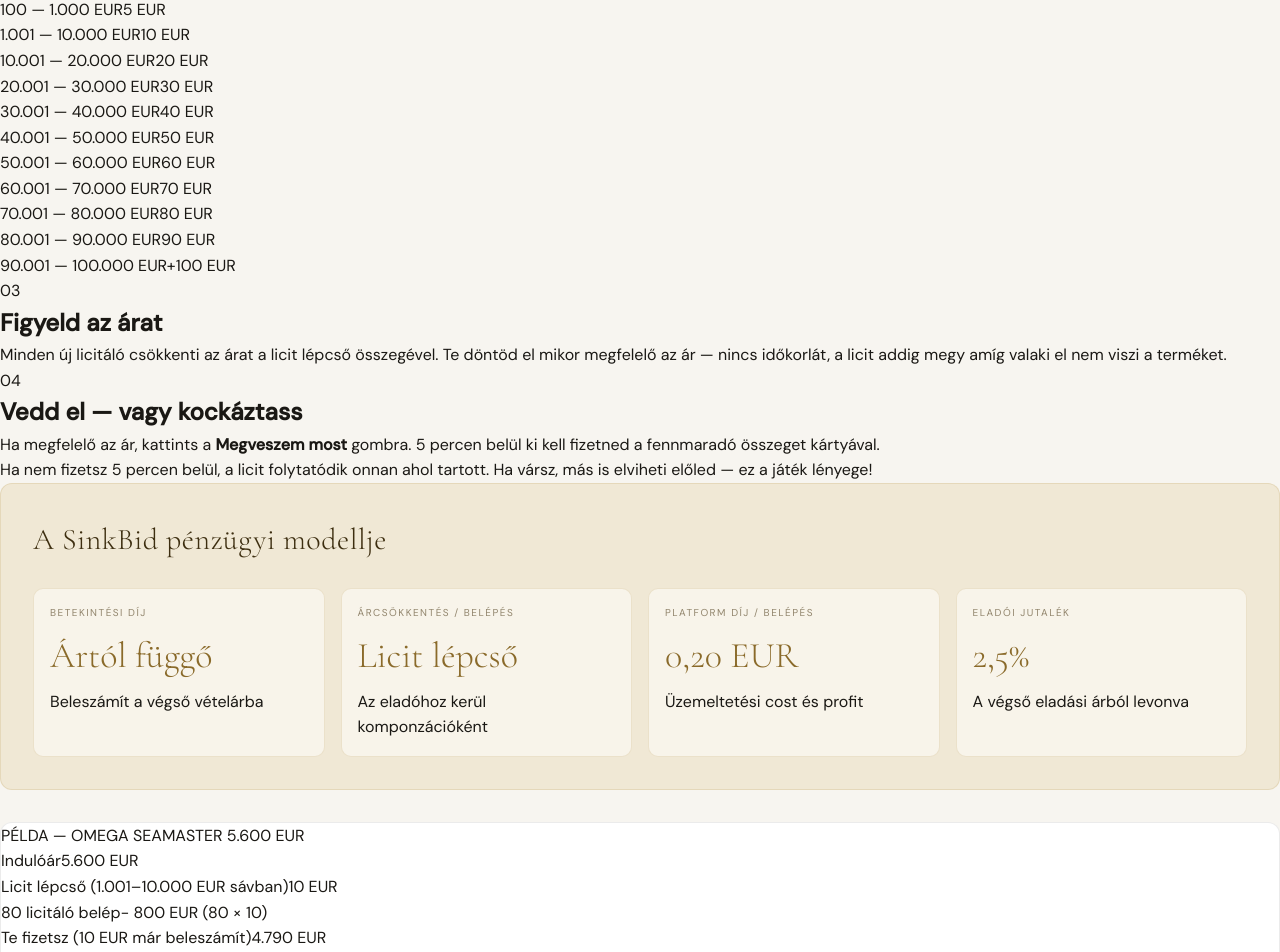
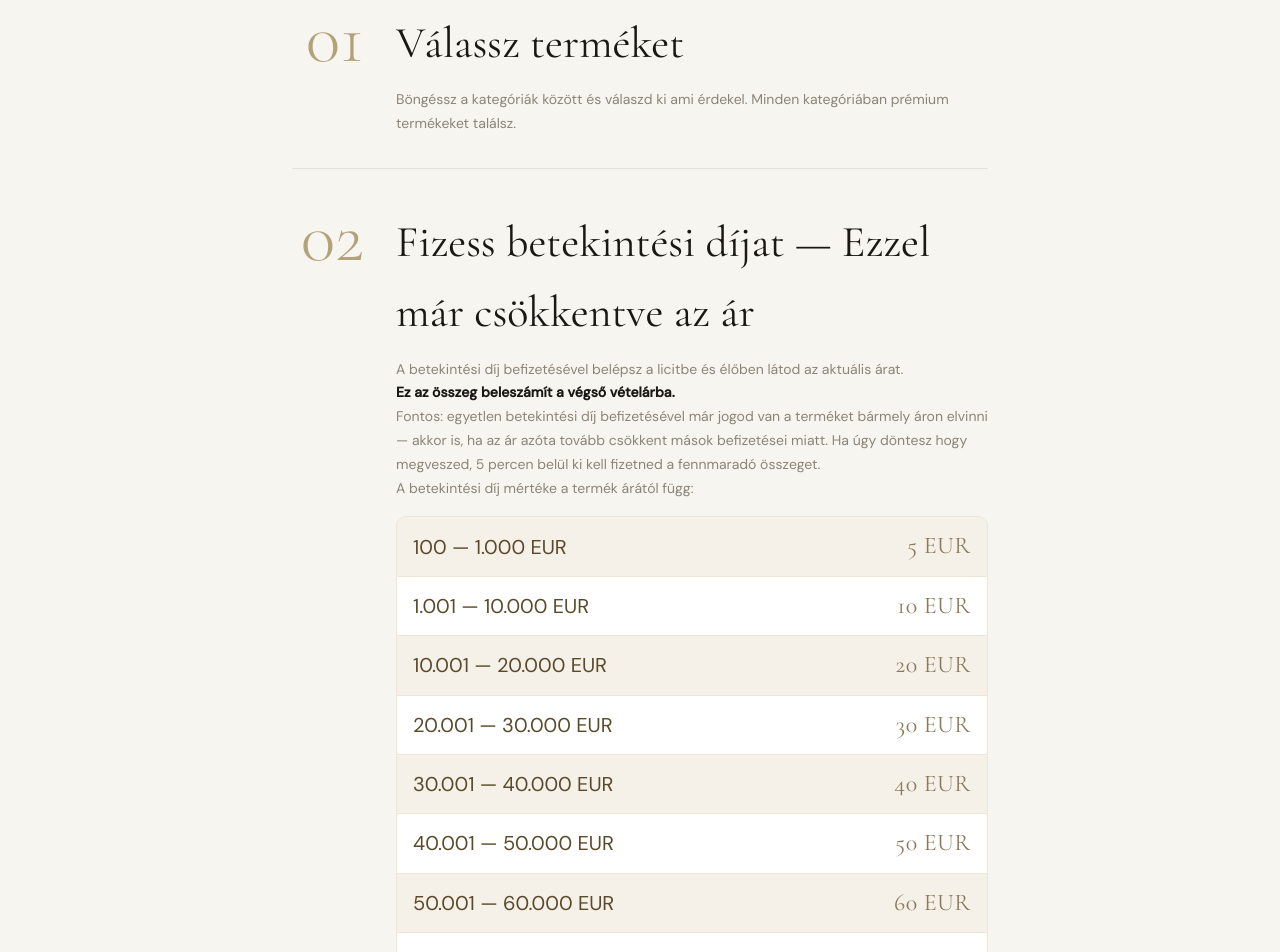
Before and after one commit to istvanlaha/SinkBid, a React (Vite) app: page /how in a window 1280 px wide. Shown: the part 400-1352 px from the top of the page. Built offline with nearby package versions, Linux system fonts and the light colour scheme.

Commit message:
Update HowItWorks.jsx

```diff
--- a/src/pages/HowItWorks.jsx
+++ b/src/pages/HowItWorks.jsx
@@ -8,59 +8,60 @@ export default function HowItWorks() {
   return (
     <div className={styles.wrap}>
 
-      <div className={styles.hero}>
-        <h1 className={styles.heroTitle}>Hogyan működik a SinkBid?</h1>
+      <div className={styles.header}>
+        <div className={styles.headerTag}>Fordított licit platform</div>
+        <h1 className={styles.headerTitle}>Hogyan működik a SinkBid?</h1>
       </div>
 
-      <div className={styles.sections}>
+      <div className={styles.main}>
+        <div className={styles.steps}>
 
-        <div className={styles.section}>
-          <div className={styles.num}>01</div>
-          <div className={styles.content}>
-            <h2 className={styles.sectionTitle}>Válassz terméket</h2>
-            <p className={styles.sectionText}>Böngéssz a kategóriák között és válaszd ki ami érdekel. Minden kategóriában prémium termékeket találsz.</p>
+          <div className={styles.step}>
+            <div className={styles.stepN}>01</div>
+            <div className={styles.stepContent}>
+              <h3 className={styles.stepTitle}>Válassz terméket</h3>
+              <p className={styles.stepDesc}>Böngéssz a kategóriák között és válaszd ki ami érdekel. Minden kategóriában prémium termékeket találsz.</p>
             </div>
           </div>
 
-        <div className={styles.section}>
-          <div className={styles.num}>02</div>
-          <div className={styles.content}>
-            <h2 className={styles.sectionTitle}>Fizess betekintési díjat — Ezzel már csökkentve az ár</h2>
-            <p className={styles.sectionText}>A betekintési díj befizetésével belépsz a licitbe és élőben látod az aktuális árat.</p>
-            <p className={styles.sectionHighlight}>Ez az összeg beleszámít a végső vételárba.</p>
-            <p className={styles.sectionText}>Fontos: egyetlen betekintési díj befizetésével már jogod van a terméket bármely áron elvinni — akkor is, ha az ár azóta tovább csökkent mások befizetései miatt. Ha úgy döntesz hogy megveszed, 5 percen belül ki kell fizetned a fennmaradó összeget.</p>
-            <p className={styles.sectionText}>A betekintési díj mértéke a termék árától függ:</p>
-
-            <div className={styles.table}>
-              <div className={styles.tableRow}><span>100 — 1.000 EUR</span><span>5 EUR</span></div>
-              <div className={styles.tableRow}><span>1.001 — 10.000 EUR</span><span>10 EUR</span></div>
-              <div className={styles.tableRow}><span>10.001 — 20.000 EUR</span><span>20 EUR</span></div>
-              <div className={styles.tableRow}><span>20.001 — 30.000 EUR</span><span>30 EUR</span></div>
-              <div className={styles.tableRow}><span>30.001 — 40.000 EUR</span><span>40 EUR</span></div>
-              <div className={styles.tableRow}><span>40.001 — 50.000 EUR</span><span>50 EUR</span></div>
-              <div className={styles.tableRow}><span>50.001 — 60.000 EUR</span><span>60 EUR</span></div>
-              <div className={styles.tableRow}><span>60.001 — 70.000 EUR</span><span>70 EUR</span></div>
-              <div className={styles.tableRow}><span>70.001 — 80.000 EUR</span><span>80 EUR</span></div>
-              <div className={styles.tableRow}><span>80.001 — 90.000 EUR</span><span>90 EUR</span></div>
-              <div className={styles.tableRow}><span>90.001 — 100.000 EUR+</span><span>100 EUR</span></div>
+          <div className={styles.step}>
+            <div className={styles.stepN}>02</div>
+            <div className={styles.stepContent}>
+              <h3 className={styles.stepTitle}>Fizess betekintési díjat — Ezzel már csökkentve az ár</h3>
+              <p className={styles.stepDesc}>A betekintési díj befizetésével belépsz a licitbe és élőben látod az aktuális árat.</p>
+              <p className={styles.stepDesc}><strong>Ez az összeg beleszámít a végső vételárba.</strong></p>
+              <p className={styles.stepDesc}>Fontos: egyetlen betekintési díj befizetésével már jogod van a terméket bármely áron elvinni — akkor is, ha az ár azóta tovább csökkent mások befizetései miatt. Ha úgy döntesz hogy megveszed, 5 percen belül ki kell fizetned a fennmaradó összeget.</p>
+              <p className={styles.stepDesc}>A betekintési díj mértéke a termék árától függ:</p>
+              <div className={styles.bidStepTable}>
+                <div className={styles.bidStepRow}><span>100 — 1.000 EUR</span><span className={styles.bidStepVal}>5 EUR</span></div>
+                <div className={styles.bidStepRow}><span>1.001 — 10.000 EUR</span><span className={styles.bidStepVal}>10 EUR</span></div>
+                <div className={styles.bidStepRow}><span>10.001 — 20.000 EUR</span><span className={styles.bidStepVal}>20 EUR</span></div>
+                <div className={styles.bidStepRow}><span>20.001 — 30.000 EUR</span><span className={styles.bidStepVal}>30 EUR</span></div>
+                <div className={styles.bidStepRow}><span>30.001 — 40.000 EUR</span><span className={styles.bidStepVal}>40 EUR</span></div>
+                <div className={styles.bidStepRow}><span>40.001 — 50.000 EUR</span><span className={styles.bidStepVal}>50 EUR</span></div>
+                <div className={styles.bidStepRow}><span>50.001 — 60.000 EUR</span><span className={styles.bidStepVal}>60 EUR</span></div>
+                <div className={styles.bidStepRow}><span>60.001 — 70.000 EUR</span><span className={styles.bidStepVal}>70 EUR</span></div>
+                <div className={styles.bidStepRow}><span>70.001 — 80.000 EUR</span><span className={styles.bidStepVal}>80 EUR</span></div>
+                <div className={styles.bidStepRow}><span>80.001 — 90.000 EUR</span><span className={styles.bidStepVal}>90 EUR</span></div>
+                <div className={styles.bidStepRow}><span>90.001 — 100.000 EUR+</span><span className={styles.bidStepVal}>100 EUR</span></div>
               </div>
             </div>
           </div>
 
-        <div className={styles.section}>
-          <div className={styles.num}>03</div>
-          <div className={styles.content}>
-            <h2 className={styles.sectionTitle}>Figyeld az árat</h2>
-            <p className={styles.sectionText}>Minden új licitáló csökkenti az árat a licit lépcső összegével. Te döntöd el mikor megfelelő az ár — nincs időkorlát, a licit addig megy amíg valaki el nem viszi a terméket.</p>
+          <div className={styles.step}>
+            <div className={styles.stepN}>03</div>
+            <div className={styles.stepContent}>
+              <h3 className={styles.stepTitle}>Figyeld az árat</h3>
+              <p className={styles.stepDesc}>Minden új licitáló csökkenti az árat a licit lépcső összegével. Te döntöd el mikor megfelelő az ár — nincs időkorlát, a licit addig megy amíg valaki el nem viszi a terméket.</p>
             </div>
           </div>
 
-        <div className={styles.section}>
-          <div className={styles.num}>04</div>
-          <div className={styles.content}>
-            <h2 className={styles.sectionTitle}>Vedd el — vagy kockáztass</h2>
-            <p className={styles.sectionText}>Ha megfelelő az ár, kattints a <strong>Megveszem most</strong> gombra. 5 percen belül ki kell fizetned a fennmaradó összeget kártyával.</p>
-            <p className={styles.sectionText}>Ha nem fizetsz 5 percen belül, a licit folytatódik onnan ahol tartott. Ha vársz, más is elviheti előled — ez a játék lényege!</p>
+          <div className={styles.step}>
+            <div className={styles.stepN}>04</div>
+            <div className={styles.stepContent}>
+              <h3 className={styles.stepTitle}>Vedd el — vagy kockáztass</h3>
+              <p className={styles.stepDesc}>Ha megfelelő az ár, kattints a <strong>Megveszem most</strong> gombra. 5 percen belül ki kell fizetned a fennmaradó összeget kártyával.</p>
+              <p className={styles.stepDesc}>Ha nem fizetsz 5 percen belül, a licit folytatódik onnan ahol tartott. Ha vársz, más is elviheti előled — ez a játék lényege!</p>
             </div>
           </div>
 
@@ -72,35 +73,38 @@ export default function HowItWorks() {
             <div className={styles.modelItem}>
               <div className={styles.modelLabel}>BETEKINTÉSI DÍJ</div>
               <div className={styles.modelVal}>Ártól függő</div>
-            <div className={styles.modelSub}>Beleszámít a végső vételárba</div>
+              <div className={styles.modelDesc}>Beleszámít a végső vételárba</div>
             </div>
             <div className={styles.modelItem}>
               <div className={styles.modelLabel}>ÁRCSÖKKENTÉS / BELÉPÉS</div>
               <div className={styles.modelVal}>Licit lépcső</div>
-            <div className={styles.modelSub}>Az eladóhoz kerül komponzációként</div>
+              <div className={styles.modelDesc}>Az eladóhoz kerül komponzációként</div>
             </div>
             <div className={styles.modelItem}>
               <div className={styles.modelLabel}>PLATFORM DÍJ / BELÉPÉS</div>
               <div className={styles.modelVal}>0,20 EUR</div>
-            <div className={styles.modelSub}>Üzemeltetési cost és profit</div>
+              <div className={styles.modelDesc}>Üzemeltetési cost és profit</div>
             </div>
             <div className={styles.modelItem}>
               <div className={styles.modelLabel}>ELADÓI JUTALÉK</div>
               <div className={styles.modelVal}>2,5%</div>
-            <div className={styles.modelSub}>A végső eladási árból levonva</div>
+              <div className={styles.modelDesc}>A végső eladási árból levonva</div>
             </div>
           </div>
         </div>
 
         <div className={styles.example}>
-        <div className={styles.exampleTag}>PÉLDA — OMEGA SEAMASTER 5.600 EUR</div>
-        <div className={styles.exampleRow}><span>Indulóár</span><span>5.600 EUR</span></div>
-        <div className={styles.exampleRow}><span>Licit lépcső (1.001–10.000 EUR sávban)</span><span>10 EUR</span></div>
-        <div className={styles.exampleRow}><span>80 licitáló belép</span><span>− 800 EUR (80 × 10)</span></div>
-        <div className={styles.exampleRow}><span>Te fizetsz (10 EUR már beleszámít)</span><span>4.790 EUR</span></div>
-        <div className={styles.exampleRowFinal}><span>Megtakarításod</span><span>800 EUR (14%)</span></div>
+          <div className={styles.exampleTitle}>PÉLDA — OMEGA SEAMASTER 5.600 EUR</div>
+          <div className={styles.exampleRows}>
+            <div className={styles.exRow}><span>Indulóár</span><span>5.600 EUR</span></div>
+            <div className={styles.exRow}><span>Licit lépcső (1.001–10.000 EUR sávban)</span><span>10 EUR</span></div>
+            <div className={styles.exRow}><span>80 licitáló belép</span><span>− 800 EUR (80 × 10)</span></div>
+            <div className={styles.exRow}><span>Te fizetsz (10 EUR már beleszámít)</span><span>4.790 EUR</span></div>
+            <div className={styles.exRowTotal}><span>Megtakarításod</span><span>800 EUR (14%)</span></div>
+          </div>
         </div>
 
       </div>
+    </div>
   )
 }
```
Lines whose indentation alone changed are shown as unchanged.
